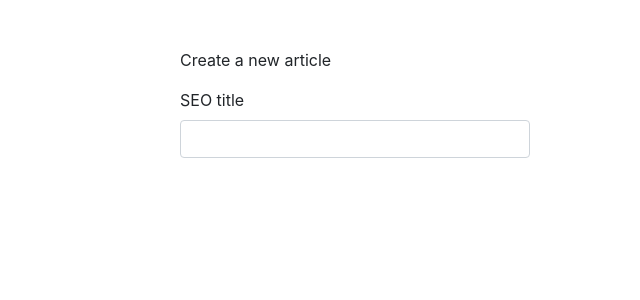
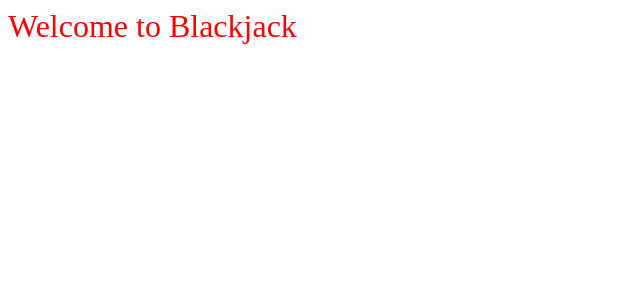
Before and after one commit to justin-capalbo/blackjack, a React app: page / in a window 1280 px wide. Shown: the top 300 px of the page, without its empty margins (0-640 px from the left). Built offline with nearby package versions, Linux system fonts and the light colour scheme; the HTML template or start-up script is replaced by a standard one.

Commit message:
Switch to blackjack

```diff
--- /dev/null
+++ b/src/components/App.jsx
@@ -0,0 +1,11 @@
+import React from 'react';
+import { Component } from 'react';
+import { BlackJackContainer } from '../containers/BlackJackContainer';
+
+export class App extends Component {
+  render() {
+    return (
+      <BlackJackContainer />
+    );
+  }
+}
--- /dev/null
+++ b/src/components/Banner.jsx
@@ -0,0 +1,16 @@
+import React from 'react';
+import { PureComponent } from 'react';
+import { BannerText } from './BannerText';
+import PropTypes from 'prop-types';
+
+export class Banner extends PureComponent {
+    render(){
+        return (
+            <BannerText>{this.props.bannerText}</BannerText>
+        );
+    }
+}
+
+Banner.propTypes = {
+    bannerText: PropTypes.string.isRequired
+};
--- /dev/null
+++ b/src/components/BannerText.jsx
@@ -0,0 +1,6 @@
+import styled from 'styled-components';
+
+export const BannerText = styled.div`
+    color: red;
+    font-size: 2em;
+`;
--- a/src/components/container/FormContainer.js
+++ /dev/null
@@ -1,34 +0,0 @@
-import React, { Component } from "react";
-import ReactDOM from "react-dom";
-import Input from "../presentational/Input";
-class FormContainer extends Component {
-    constructor() {
-        super();
-        this.state = {
-            seo_title: ""
-        };
-        this.handleChange = this.handleChange.bind(this);
-    }
-    handleChange(event) {
-        this.setState({ [event.target.id]: event.target.value });
-    }
-    render() {
-        const { seo_title } = this.state;
-        return (
-            <form id="article-form">
-                <Input
-                    text="SEO title"
-                    label="seo_title"
-                    type="text"
-                    id="seo_title"
-                    value={seo_title}
-                    handleChange={this.handleChange}
-                />
-            </form>
-        );
-    }
-}
-export default FormContainer;
-
-const wrapper = document.getElementById("create-article-form");
-wrapper ? ReactDOM.render(<FormContainer />, wrapper) : false;
--- a/src/components/presentational/Input.js
+++ /dev/null
@@ -1,36 +0,0 @@
-import React from "react";
-import PropTypes from "prop-types";
-
-const Input = (props) => {
-    const {
-        label,
-        text,
-        type,
-        id,
-        value,
-        handleChange
-    } = props;
-
-    return (<div className='form-group'>
-        <label htmlFor={label}>{text}</label>
-        <input
-            type={type}
-            className='form-control'
-            id={id}
-            value={value}
-            onChange={handleChange}
-            required
-        />
-    </div>);
-};
-
-Input.propTypes = {
-    label: PropTypes.string.isRequired,
-    text: PropTypes.string.isRequired,
-    type: PropTypes.string.isRequired,
-    id: PropTypes.string.isRequired,
-    value: PropTypes.string.isRequired,
-    handleChange: PropTypes.func.isRequired,
-};
-
-export default Input;
--- /dev/null
+++ b/src/containers/BlackJackContainer.jsx
@@ -0,0 +1,11 @@
+import React from 'react';
+import { Component } from 'react';
+import { Banner } from '../components/Banner';
+
+export class BlackJackContainer extends Component {
+    render() {
+        return (
+            <Banner bannerText='Welcome to Blackjack' />
+        );
+    }
+}
--- a/src/index.html
+++ /dev/null
@@ -1,20 +0,0 @@
-<!DOCTYPE html>
-<html lang="en">
-<head>
-    <meta charset="utf-8">
-    <link rel="stylesheet" href="https://maxcdn.bootstrapcdn.com/bootstrap/4.0.0-beta.2/css/bootstrap.min.css" >
-    <title>How to set up React, Webpack, and Babel</title>
-</head>
-<body>
-    <div class="container">
-        <div class="row mt-5">
-            <div class="col-md-4 offset-md-1">
-                <p>Create a new article</p>
-                <div id="create-article-form">
-                    <!-- form -->
-                </div>
-            </div>
-        </div>
-    </div>
-</body>
-</html>
--- a/src/index.js
+++ b/src/index.js
@@ -1 +1,9 @@
-import FormContainer from "./components/container/FormContainer";
+import React from 'react'
+import ReactDOM from 'react-dom'
+
+import { App } from './components/App'
+
+ReactDOM.render(
+  <App />,
+  document.getElementById('root')
+)
--- a/webpack.config.js
+++ b/webpack.config.js
@@ -1,10 +1,18 @@
 const HtmlWebPackPlugin = require("html-webpack-plugin");
 
 module.exports = {
+    entry: './src/index.js',
     module: {
         rules: [
             {
                 test: /\.js$/,
+                exclude: /node_modules/,
+                use: {
+                    loader: "babel-loader"
+                }
+            },
+            {
+                test: /.jsx?$/,
                 exclude: /node_modules/,
                 use: {
                     loader: "babel-loader"
@@ -18,6 +26,9 @@ module.exports = {
             }
         ]
     },
+    resolve: {
+        extensions: [".jsx", ".js"]
+    },
     plugins: [
         new HtmlWebPackPlugin({
             template: "./src/index.html",
```
Also changed, not shown: package.json (+5 -2 lines), 1 other file (tests, documents, lock files or other folders).
